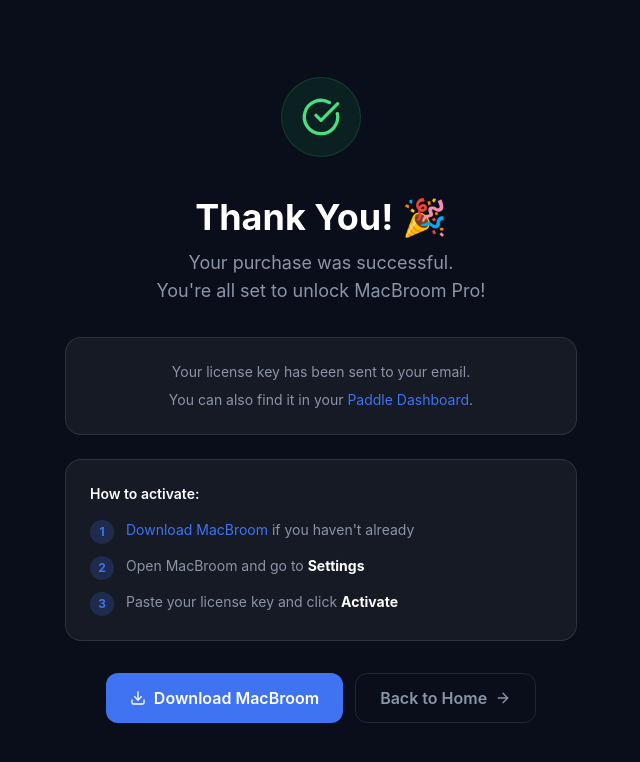
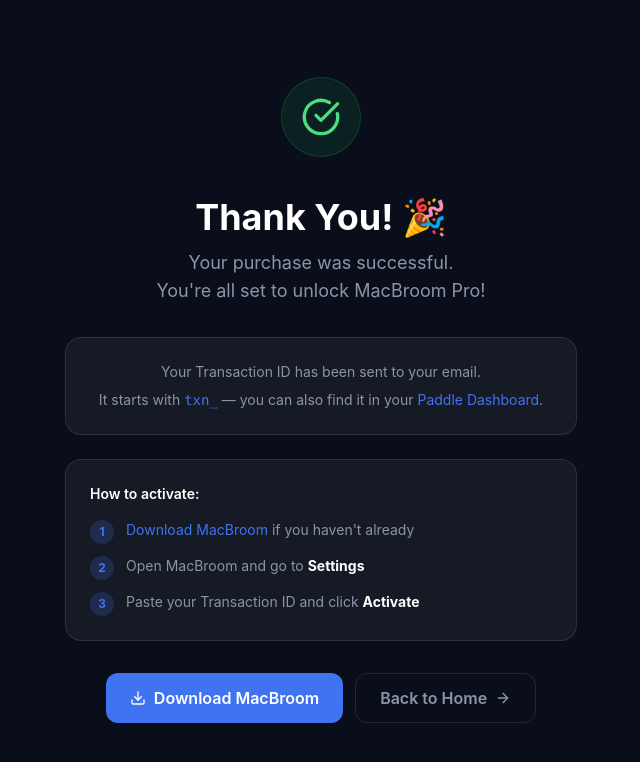
Before and after one commit to alheekmahlib/macbroom-website, a Next.js app: page /thank-you in a window 1280 px wide. Shown: the top 762 px of the page, without its empty margins (319-959 px from the left). Built offline with nearby package versions, Linux system fonts and the light colour scheme.

Commit message:
Fix: clarify Transaction ID (txn_) in Thank You page

```diff
--- a/src/app/thank-you/page.tsx
+++ b/src/app/thank-you/page.tsx
@@ -86,7 +86,7 @@
         {/* Transaction ID */}
         {transactionId ? (
           <div className="animate-fade-up bg-white/5 border border-white/10 rounded-2xl p-6 mb-6" style={{ animationDelay: "0.2s" }}>
-            <p className="text-sm text-txt-dim mb-3">Your License Key (Transaction ID):</p>
+            <p className="text-sm text-txt-dim mb-3">Your Transaction ID (starts with txn_):</p>
             <div className="flex items-center gap-3 bg-black/30 rounded-xl p-4 border border-white/5">
               <code className="text-accent font-mono text-sm sm:text-base flex-1 text-left break-all">
                 {transactionId}
@@ -107,10 +107,10 @@
         ) : (
           <div className="animate-fade-up bg-white/5 border border-white/10 rounded-2xl p-6 mb-6" style={{ animationDelay: "0.2s" }}>
             <p className="text-sm text-txt-dim mb-2">
-              Your license key has been sent to your email.
+              Your Transaction ID has been sent to your email.
             </p>
             <p className="text-sm text-txt-dim">
-              You can also find it in your{" "}
+              It starts with <code className="text-accent">txn_</code> — you can also find it in your{" "}
               <a
                 href="https://sandbox-vendors.paddle.com/checkout"
                 target="_blank"
@@ -144,7 +144,7 @@
             <li className="flex items-start gap-3">
               <span className="flex items-center justify-center w-6 h-6 rounded-full bg-accent/20 text-accent text-xs font-bold shrink-0">3</span>
               <span className="text-sm text-txt-dim">
-                Paste your license key and click <strong className="text-white">Activate</strong>
+                Paste your Transaction ID and click <strong className="text-white">Activate</strong>
               </span>
             </li>
           </ol>
```
